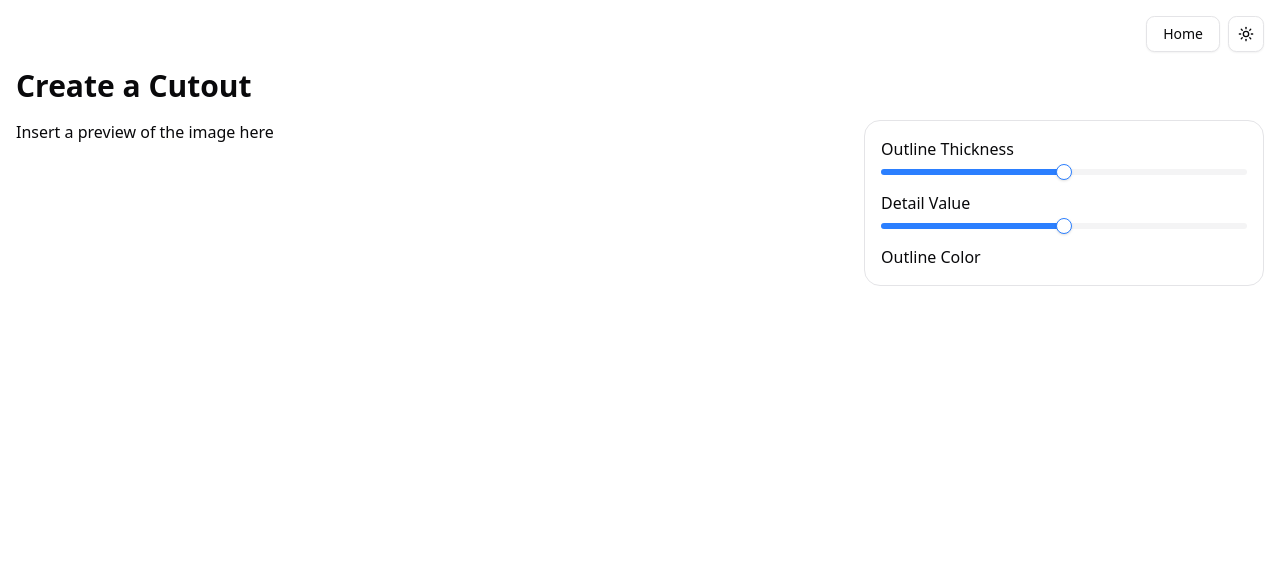
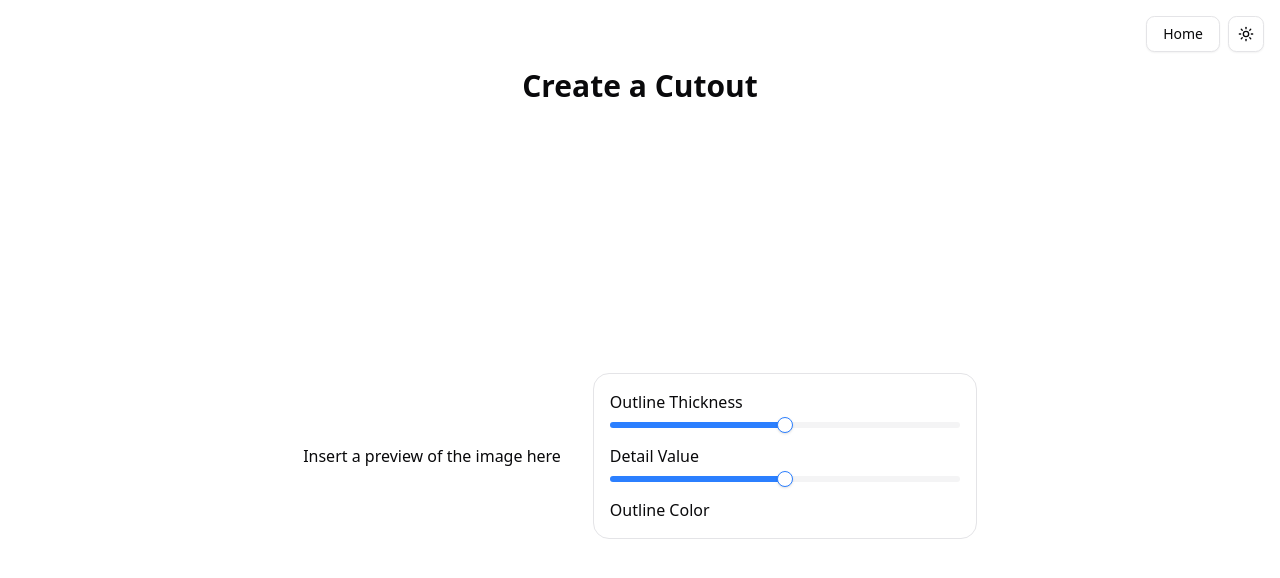
Before and after one commit to luckstrike/cutout-photos, a SvelteKit app in the folder frontend/: page / in a window 1280 px wide. Shown: the top 578 px of the page. Built offline with nearby package versions, Linux system fonts and the light colour scheme.

Commit message:
Cleaned up the formatting of the UI

```diff
--- a/frontend/src/lib/components/panels/cutoutOptions.svelte
+++ b/frontend/src/lib/components/panels/cutoutOptions.svelte
@@ -5,17 +5,17 @@
     let detailValue = $state(25);
 </script>
 
-<div class="flex-col w-100 space-y-4 border-1 rounded-2xl p-4">
-    <div class="space-y-2">
+<div class="flex flex-col min-w-sm gap-4 border-1 rounded-2xl p-4">
+    <div class="flex flex-col gap-2">
         <p>Outline Thickness</p>
         <Slider type="single" bind:value={outlineThickness} max={100} step={1} class="max-w" />
     </div>
 
-    <div class="space-y-2">
+    <div class="flex flex-col gap-2">
         <p>Detail Value</p>
         <Slider type="single" bind:value={detailValue} max={50} step={1} class="max-w" />
     </div>
-    <div class="space-y-2">
+    <div class="flex flex-col gap-2">
         <p>Outline Color</p>
     </div>
 </div>
--- a/frontend/src/lib/components/panels/navbar.svelte
+++ b/frontend/src/lib/components/panels/navbar.svelte
@@ -3,7 +3,7 @@
 	import Button from "../ui/button/button.svelte";
 </script>
 
-<div class="flex justify-end space-x-2">
+<div class="flex justify-end gap-2">
     <Button variant="outline" href="/">Home</Button>
     <ModeToggle />
 </div>
--- a/frontend/src/routes/+page.svelte
+++ b/frontend/src/routes/+page.svelte
@@ -3,11 +3,13 @@
     import Navbar from "$lib/components/panels/navbar.svelte";
 </script>
 
-<div class="flex-col w-screen h-screen p-4 space-y-4">
+<div class="flex flex-col h-screen p-4 gap-4">
     <Navbar />
-    <h1 class="text-3xl font-semibold">Create a Cutout</h1>
-    <div class="flex justify-between">
-        <div>Insert a preview of the image here</div>
-        <CutoutOptions/>
+    <div class="flex flex-col items-center flex-1 gap-6">
+        <h1 class="text-3xl font-semibold">Create a Cutout</h1>
+        <div class="flex flex-1 max-w-4xl gap-8 p-2 items-center">
+            <div class="">Insert a preview of the image here</div>
+            <CutoutOptions/>
+        </div>
     </div>
 </div>
```
